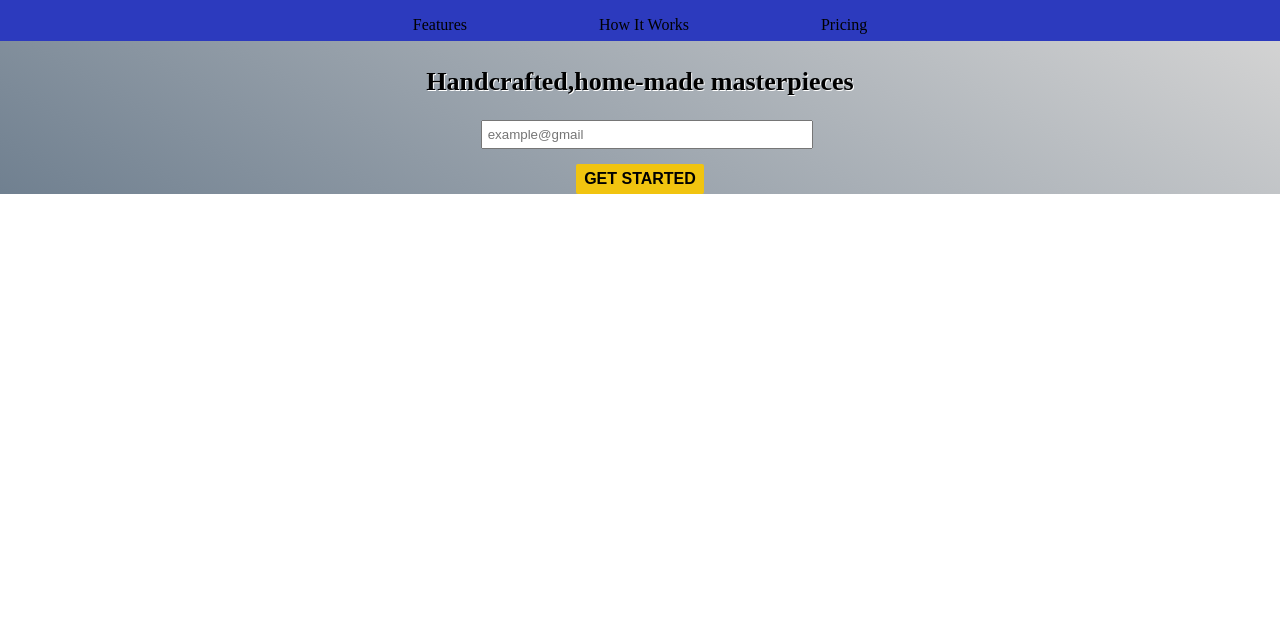
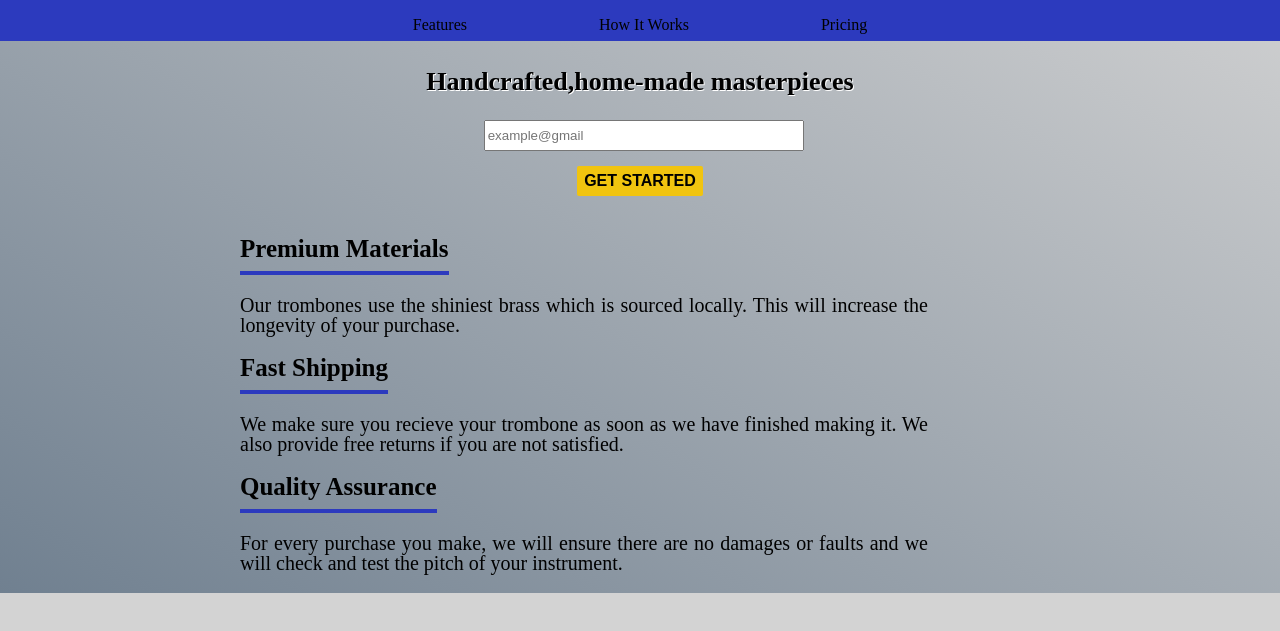
Before and after one commit to MarcioSardou/TromboneTest, a website: page src/index.html in a window 1280 px wide. Shown: the part 71-702 px from the top of the page. Drawn offline with nearby package versions, Linux system fonts and the light colour scheme; files that its build step writes are made by us from their sources.

Commit message:
criando section para as features e treinando a inclusão de pseudoelementos como before e after

```diff
--- a/src/css/cerebro.scss
+++ b/src/css/cerebro.scss
@@ -2,3 +2,4 @@
 @import './reset';
 @import './menu';
 @import './content';
+@import './features';
--- a/src/css/conf.scss
+++ b/src/css/conf.scss
@@ -46,3 +46,9 @@ $cor-botao: #f1c40f;
     margin-right: 30%;
     cursor: pointer;
 }
+
+@mixin page-margin {
+    max-width: 800px;
+    width: calc(100% - 40px);
+    margin: 0 auto;
+}
--- a/src/css/content.scss
+++ b/src/css/content.scss
@@ -1,11 +1,15 @@
-.main{
+body {
     background-image: linear-gradient(30deg,#708090, transparent);
     background-repeat: no-repeat;
     background-color: $cor-tela;
+    height: 100%;
+    position: relative;
+}
+.main{
     @include flex-start;
     position: relative;
     top: 110px;
-    height:100%;
+    margin-bottom: 150px;
 
     &__inner {
         @include flex-start;
@@ -23,7 +27,7 @@
 
             .email {
                 width: 100%;
-                padding:5px;
+                height: 25px;
             }
             .submit {
                 @include btn;
@@ -39,3 +43,17 @@
         }
     }
 }
+
+.features {
+    display: flex;
+    flex-direction: column;
+    align-items: baseline;
+
+    &__paragraph {
+
+       h1 {
+          font-size: 20px;
+          font-weight: bold;
+       }
+    }
+ }
--- /dev/null
+++ b/src/css/features.scss
@@ -0,0 +1,29 @@
+.features {
+
+   @include page-margin;
+   display: flex;
+   flex-direction: column;
+   align-items: baseline;
+   margin: auto;
+
+   h1 {
+      font-weight: bold;
+      font-size: 25px;
+   }
+   h1:after {
+      content: "";
+      background-color:$cor-menu-topo;
+      width: 100%;
+      height: 4px;
+      display: block;
+      margin-top: 10px;
+   }
+
+   &__parag {
+      font-size: 20px;
+      text-align: justify;
+      width: 86%;
+      margin: 20px 0 20px 0;
+      }
+
+   }
--- a/src/index.html
+++ b/src/index.html
@@ -5,8 +5,11 @@
     <meta name="viewport" content="width=device-width, initial-scale=1.0">
     <meta http-equiv="X-UA-Compatible" content="ie=edge">
     <link rel="stylesheet" href="./css/style.css">
+    <link href="css/all.css" rel="stylesheet">
+
     <title>Trombone Test</title>
 </head>
+
 <body>
 
     <section class="container">
@@ -33,14 +36,29 @@
 
         <section class="main__inner">
             <h1 class="main__inner__title"><em>Handcrafted,home-made masterpieces</em></h1>
-
             <form class="main__inner__form">
                 <input class="email" type="email" placeholder="example@gmail" required>
                 <input class="submit" type="submit" value="Get Started" href="https://www.freecodecamp.com/email-submit">
             </form>
+
         </section>
     </div>
 
+    <div class="features">
+
+        <h1>Premium Materials</h1>
+
+        <p class="features__parag">Our trombones use the shiniest brass which is sourced locally. This will increase the longevity of your purchase.</p>
+
+        <h1>Fast Shipping</h1>
+
+        <p  class="features__parag">We make sure you recieve your trombone as soon as we have finished making it. We also provide free returns if you are not satisfied.</p>
+
+        <h1>Quality Assurance</h1>
+
+        <p class="features__parag">For every purchase you make, we will ensure there are no damages or faults and we will check and test the pitch of your instrument.</p>
+
+    </div>
 
 </body>
 </html>
```
Also changed, not shown: src/css/style.css, 1 other file.
